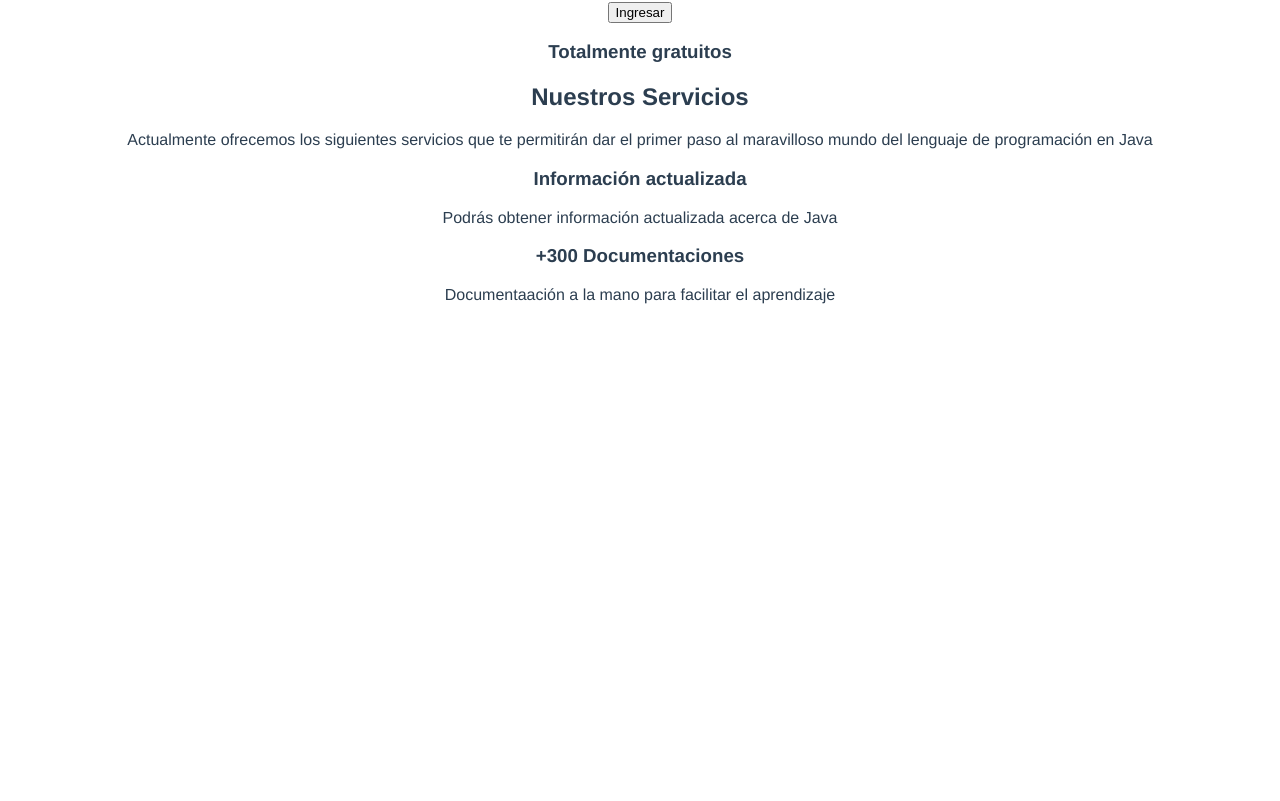
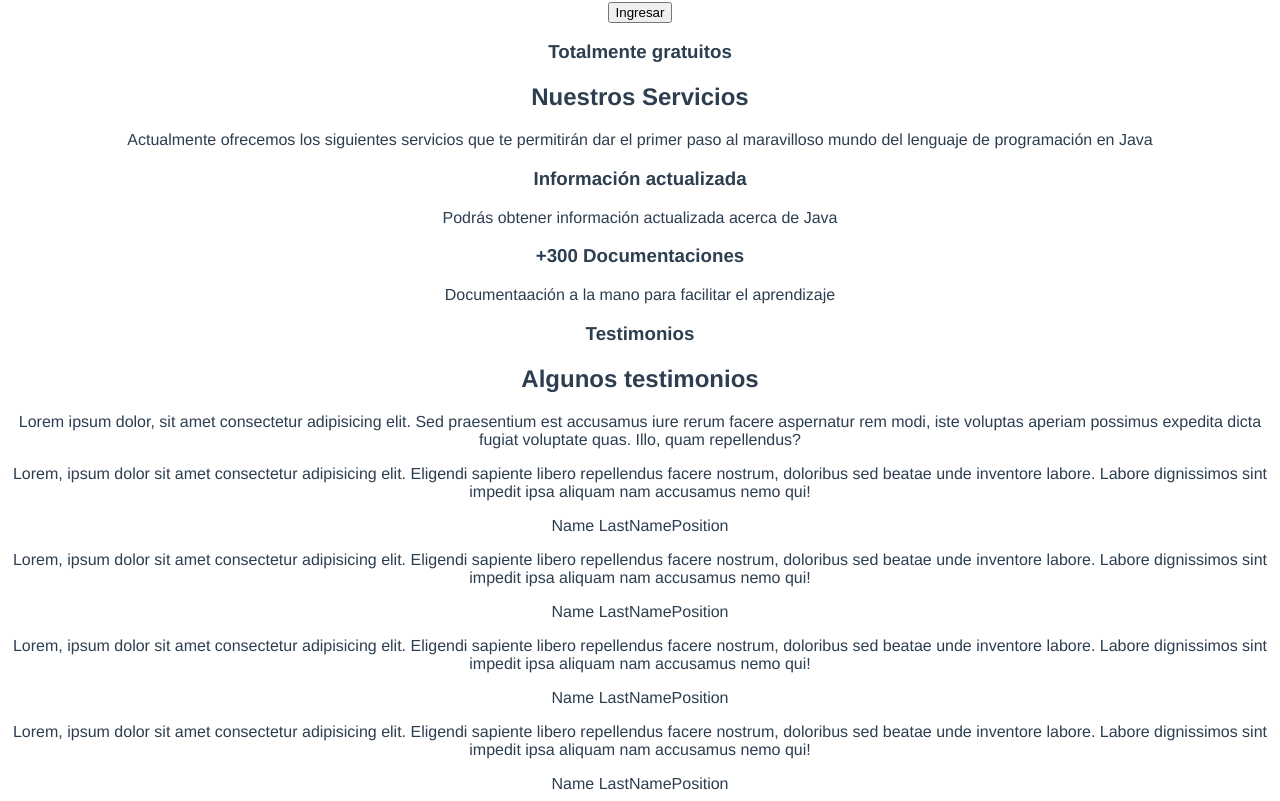
Before and after one commit to Nimoscmp/proyecto-ciclo3, a Vue app: page / in a window 1280 px wide. Shown: the part 834-1635 px from the top of the page. Before the commit the page ends 1154 px from the top, so only its background shows below. Built offline with nearby package versions, Linux system fonts and the light colour scheme.

Commit message:
Complete reviews html

```diff
--- a/src/components/Reviews.vue
+++ b/src/components/Reviews.vue
@@ -1,5 +1,40 @@
 <template>
     <section class="section reviews">
+        <div class="reviews__text">
+            <h3 class="h3 reviews__subtitle">
+                Testimonios
+            </h3>
+            <h2 class="h2 reviews__title">
+                Algunos testimonios
+            </h2>
+            <p class="text reviews__info">Lorem ipsum dolor, sit amet consectetur adipisicing elit. Sed praesentium est accusamus iure rerum facere aspernatur rem modi, iste voluptas aperiam possimus expedita dicta fugiat voluptate quas. Illo, quam repellendus?</p>
+        </div>
 
+        <div class="reviews__wrapper">
+            <div class="reviews__card">
+                <p class="text reviews__card-text">Lorem, ipsum dolor sit amet consectetur adipisicing elit. Eligendi sapiente libero repellendus facere nostrum, doloribus sed beatae unde inventore labore. Labore dignissimos sint impedit ipsa aliquam nam accusamus nemo qui!</p>
+                <span class="reviews__card-icon"></span>
+                <span class="reviews__card-name">Name LastName</span>
+                <span class="reviews__card-position">Position</span>
+            </div>
+            <div class="reviews__card">
+                <p class="text reviews__card-text">Lorem, ipsum dolor sit amet consectetur adipisicing elit. Eligendi sapiente libero repellendus facere nostrum, doloribus sed beatae unde inventore labore. Labore dignissimos sint impedit ipsa aliquam nam accusamus nemo qui!</p>
+                <span class="reviews__card-icon"></span>
+                <span class="reviews__card-name">Name LastName</span>
+                <span class="reviews__card-position">Position</span>
+            </div>
+            <div class="reviews__card">
+                <p class="text reviews__card-text">Lorem, ipsum dolor sit amet consectetur adipisicing elit. Eligendi sapiente libero repellendus facere nostrum, doloribus sed beatae unde inventore labore. Labore dignissimos sint impedit ipsa aliquam nam accusamus nemo qui!</p>
+                <span class="reviews__card-icon"></span>
+                <span class="reviews__card-name">Name LastName</span>
+                <span class="reviews__card-position">Position</span>
+            </div>
+            <div class="reviews__card">
+                <p class="text reviews__card-text">Lorem, ipsum dolor sit amet consectetur adipisicing elit. Eligendi sapiente libero repellendus facere nostrum, doloribus sed beatae unde inventore labore. Labore dignissimos sint impedit ipsa aliquam nam accusamus nemo qui!</p>
+                <span class="reviews__card-icon"></span>
+                <span class="reviews__card-name">Name LastName</span>
+                <span class="reviews__card-position">Position</span>
+            </div>
+        </div>
     </section>
 </template>
```
